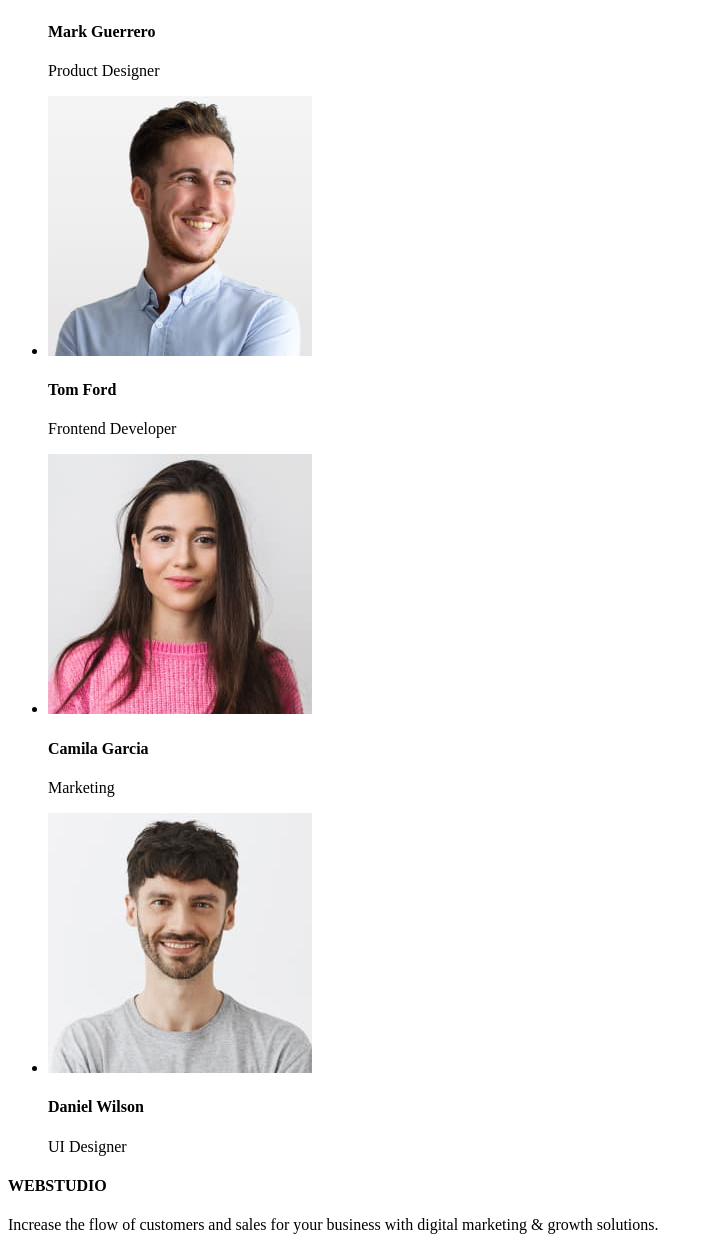
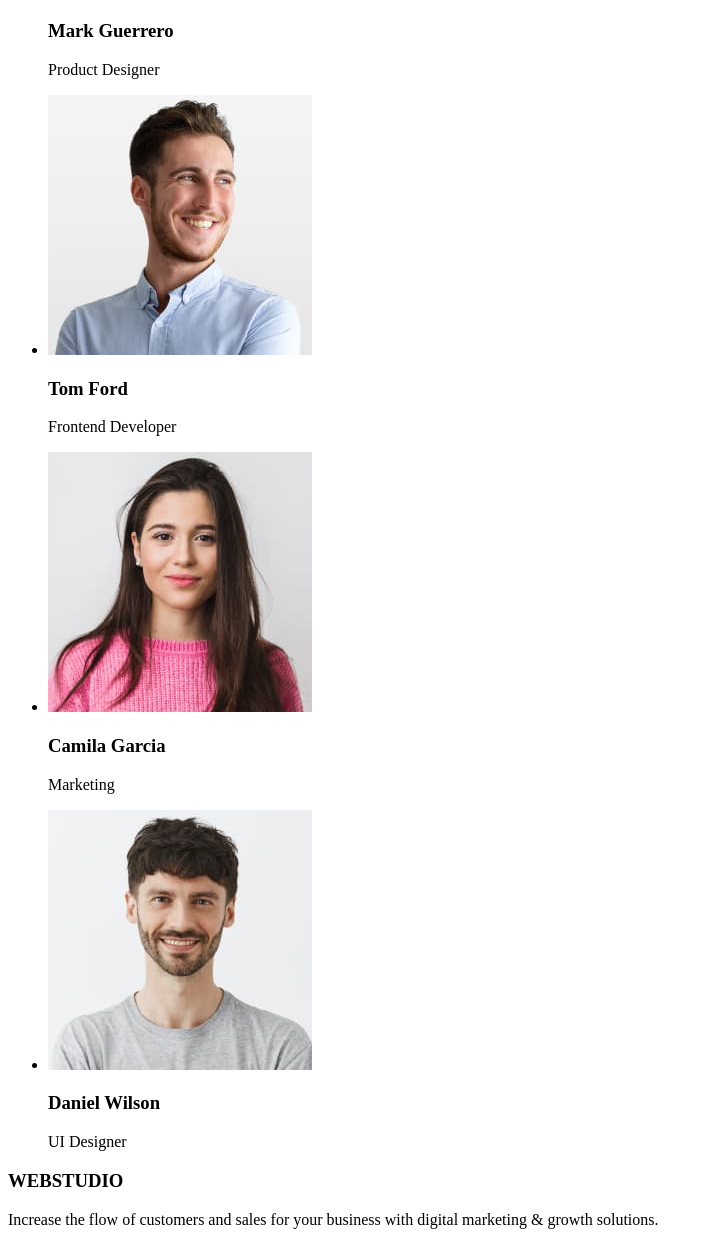
Before and after one commit to SergioUAX/goit-markup-hw-02, a plain HTML site: page index.html in a window 1280 px wide. Shown: the part 875-2125 px from the top of the page, without its empty margins (0-713 px from the left). Drawn offline with Linux system fonts and the light colour scheme.

Commit message:
5 commit

```diff
--- a/index.html
+++ b/index.html
@@ -15,10 +15,12 @@
           <li><a href="">Contacts</a></li>
         </ul>
       </nav>
-      <ul>
-        <li><a href="">info@devstudio.com</a></li>
-        <li>+11 (000) 111-11-11</li>
-      </ul>
+      <address>
+        <ul>
+          <li><a href="mailto:info@devstudio.com">info@devstudio.com</a></li>
+          <li><a href="tel:+110001111111">+11 (000) 111-11-11</a></li>
+        </ul>
+      </address>
     </header>
     <main>
       <section>
@@ -68,7 +70,7 @@
               width="264"
               height="260"
             />
-            <h4>Mark Guerrero</h4>
+            <h3>Mark Guerrero</h3>
             <p>Product Designer</p>
           </li>
           <li>
@@ -78,7 +80,7 @@
               width="264"
               height="260"
             />
-            <h4>Tom Ford</h4>
+            <h3>Tom Ford</h3>
             <p>Frontend Developer</p>
           </li>
           <li>
@@ -88,7 +90,7 @@
               width="264"
               height="260"
             />
-            <h4>Camila Garcia</h4>
+            <h3>Camila Garcia</h3>
             <p>Marketing</p>
           </li>
           <li>
@@ -98,14 +100,14 @@
               width="264"
               height="260"
             />
-            <h4>Daniel Wilson</h4>
+            <h3>Daniel Wilson</h3>
             <p>UI Designer</p>
           </li>
         </ul>
       </section>
     </main>
     <footer>
-      <h4>WEBSTUDIO</h4>
+      <h3>WEBSTUDIO</h3>
       <p>
         Increase the flow of customers and sales for your business with digital
         marketing & growth solutions.
```
